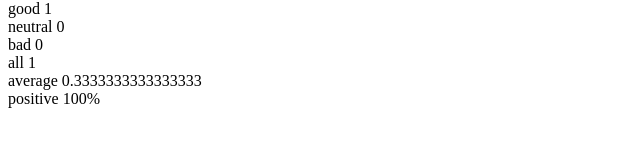
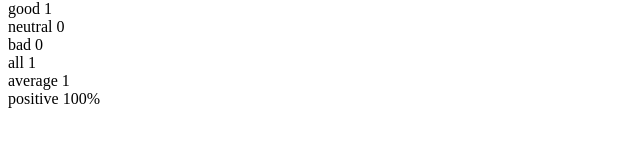
Before and after one commit to charipw/fullstackopen-submission, a React (Vite) app in the folder part1/courseinfo/: page / in a window 1280 px wide. Both pictures are taken after a click on the button "good". Shown: the part 181-328 px from the top of the page, without its empty margins (0-640 px from the left). Built offline with nearby package versions, Linux system fonts and the light colour scheme.

Commit message:
exercise 1.10

```diff
--- a/part1/courseinfo/src/App.jsx
+++ b/part1/courseinfo/src/App.jsx
@@ -1,22 +1,30 @@
 import { useState } from "react";
+
+const StatisticLine = (props) => {
+  return (
+    <div>
+      {props.text} {props.value}
+    </div>
+  );
+};
 
 const Statistics = (props) => {
   const { good, neutral, bad } = props;
   const all = good + neutral + bad;
-  const average = all / 3;
-  const positive = (good / all) * 100;
+  const average = (good - bad) / all;
+  const positive = (good / all) * 100 + "%";
 
   if (all === 0) {
     return <div>No feedback given </div>;
   }
   return (
     <div>
-      <div>good {good}</div>
-      <div>neutral {neutral}</div>
-      <div>bad {bad}</div>
-      <div>all {all}</div>
-      <div>average {average}</div>
-      <div>positive {positive}%</div>
+      <StatisticLine text="good" value={good} />
+      <StatisticLine text="neutral" value={neutral} />
+      <StatisticLine text="bad" value={bad} />
+      <StatisticLine text="all" value={all} />
+      <StatisticLine text="average" value={average} />
+      <StatisticLine text="positive" value={positive} />
     </div>
   );
 };
```
